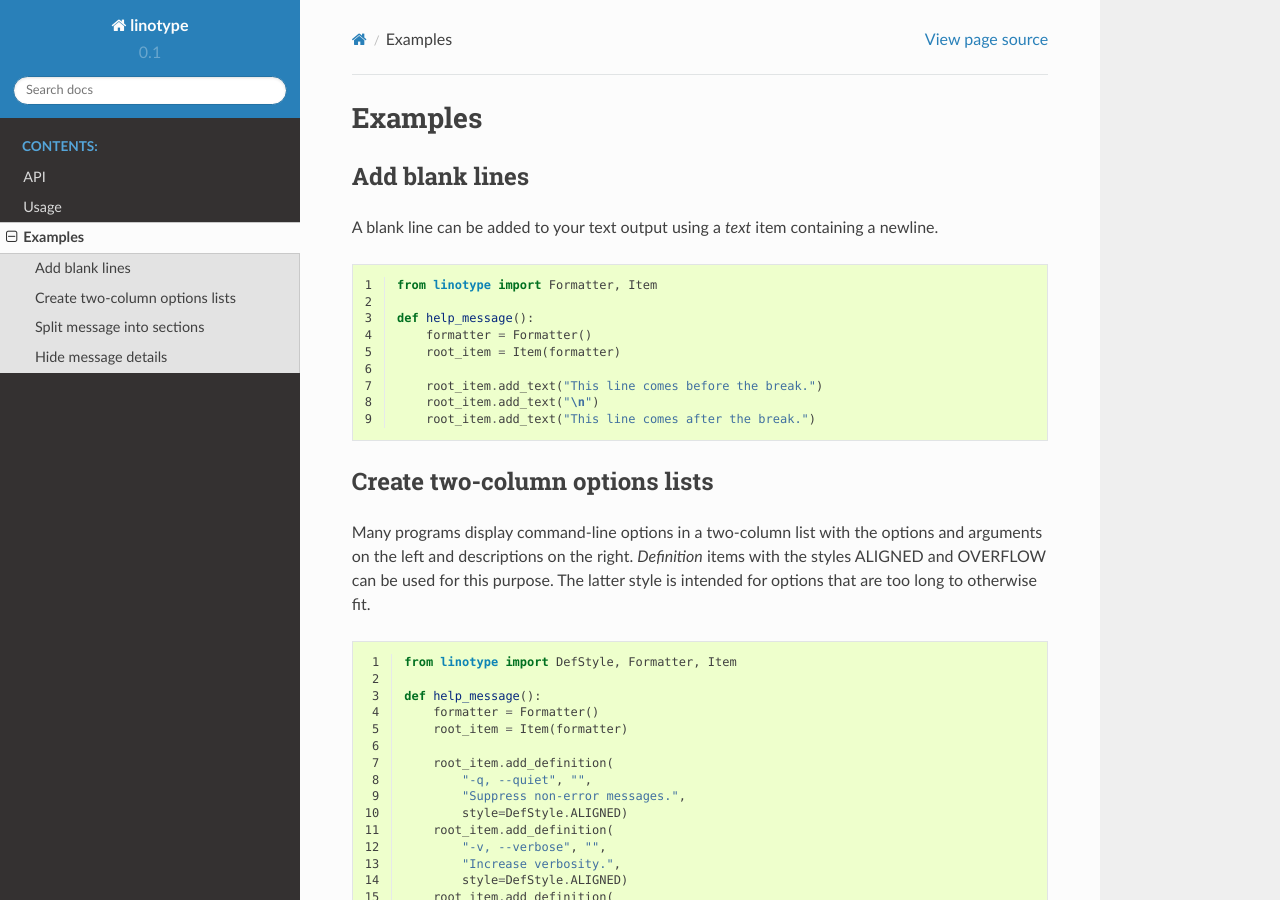
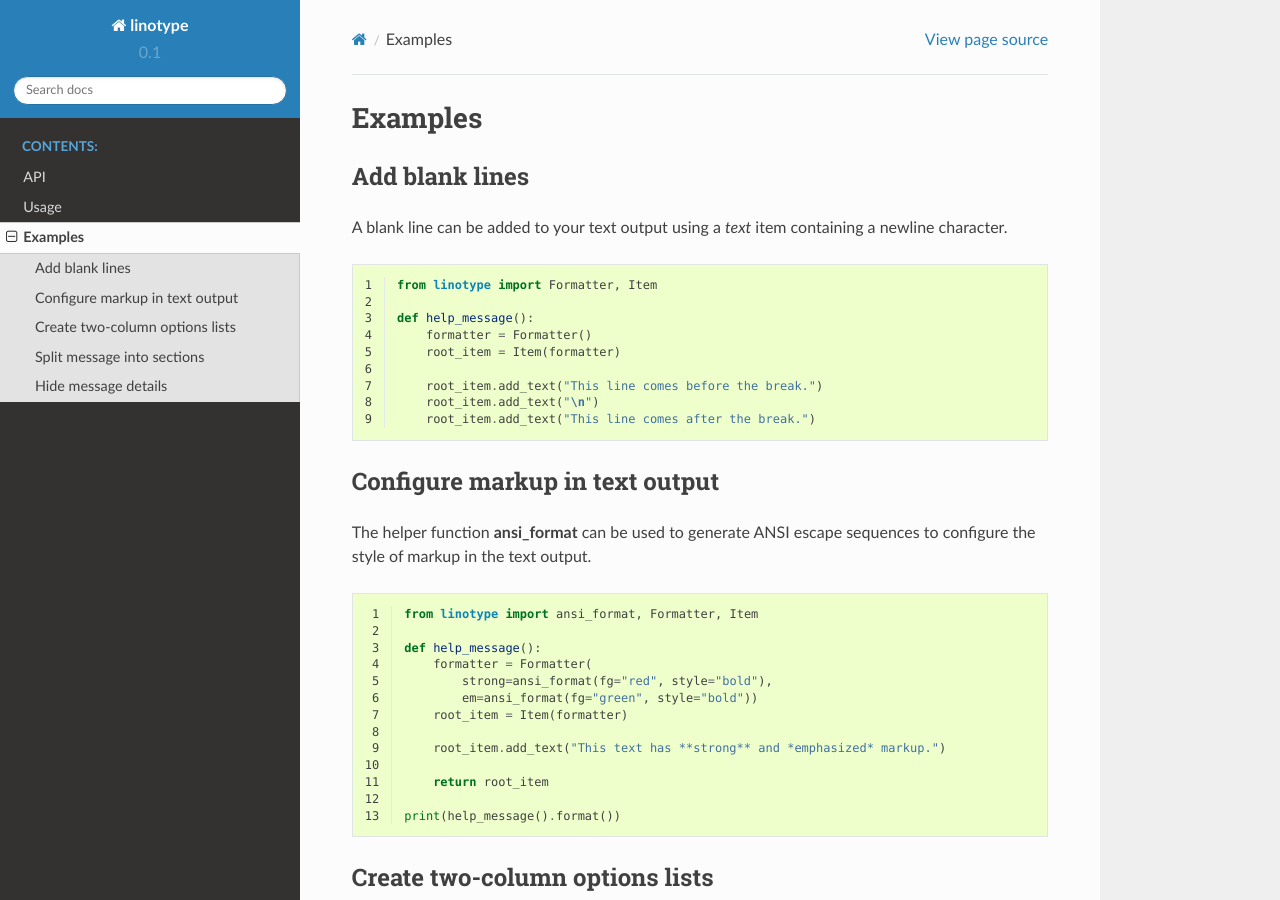
Before and after one commit to lostatc/linotype, a Sphinx documentation site: the page built from docs/examples.rst, in a window 1280 px wide and 900 px high. Built offline with Sphinx 7.4.7 and the Read the Docs theme 2.0.0, drawn with Linux system fonts in a browser that asks for light colours.

Commit message:
Add example to documentation

```diff
--- a/docs/examples.rst
+++ b/docs/examples.rst
@@ -3,7 +3,7 @@ Examples
 Add blank lines
 ---------------
 A blank line can be added to your text output using a *text* item containing a
-newline.
+newline character.
 
 .. code-block:: python
     :linenos:
@@ -17,6 +17,28 @@ newline.
         root_item.add_text("This line comes before the break.")
         root_item.add_text("\n")
         root_item.add_text("This line comes after the break.")
+
+Configure markup in text output
+-------------------------------
+The helper function **ansi_format** can be used to generate ANSI escape
+sequences to configure the style of markup in the text output.
+
+.. code-block:: python
+    :linenos:
+
+    from linotype import ansi_format, Formatter, Item
+
+    def help_message():
+        formatter = Formatter(
+            strong=ansi_format(fg="red", style="bold"),
+            em=ansi_format(fg="green", style="bold"))
+        root_item = Item(formatter)
+
+        root_item.add_text("This text has **strong** and *emphasized* markup.")
+
+        return root_item
+
+    print(help_message().format())
 
 Create two-column options lists
 -------------------------------
```
Also changed, not shown: 1 other file.
